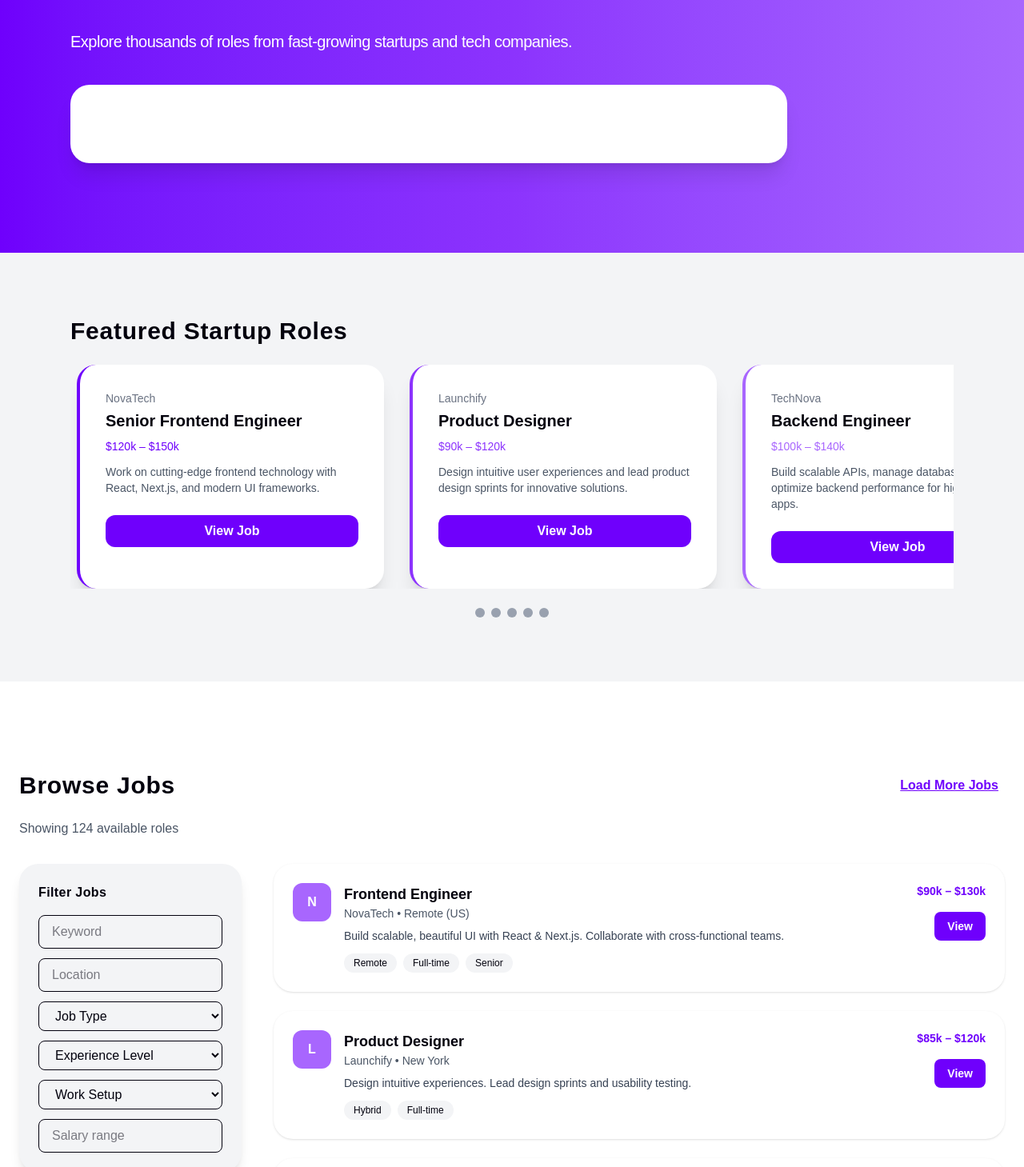
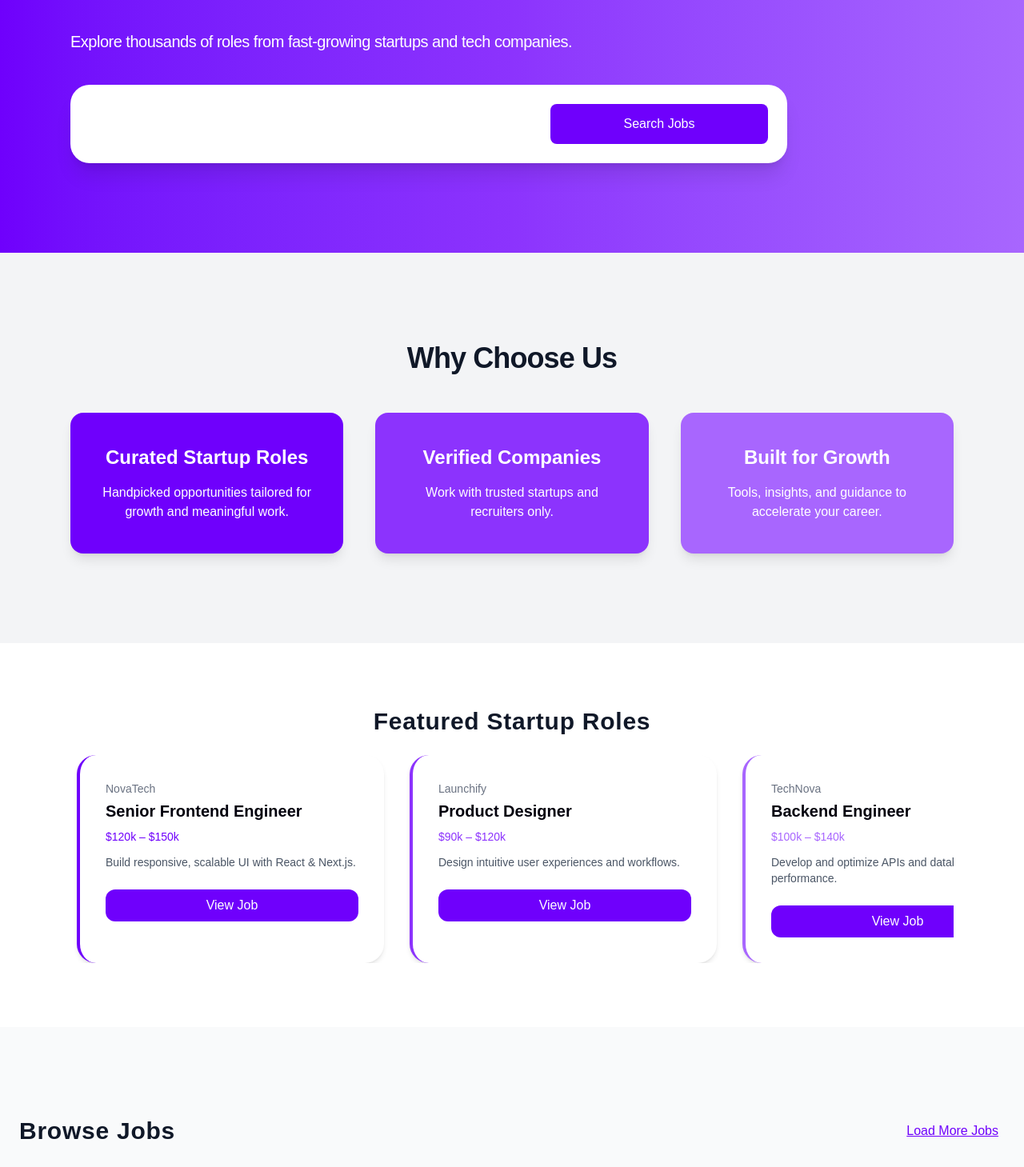
Before and after one commit to adebisidolapo/technicaljobboard, a Next.js app in the folder jobboard/: page / in a window 1280 px wide. Shown: the part 388-1847 px from the top of the page at 80% size. Built offline with nearby package versions, Linux system fonts and the light colour scheme.

Commit message:
Fix Hero search bar, re-add Why Choose Us & Footer, improve headers, Featured & Browse Jobs updates

```diff
--- a/jobboard/app/page.tsx
+++ b/jobboard/app/page.tsx
@@ -14,97 +14,116 @@ export default function Home() {
             Explore thousands of roles from fast-growing startups and tech companies.
           </p>
 
+          {/* Job Search Bar */}
           <div className="mt-10 bg-white rounded-3xl shadow-xl p-6 grid grid-cols-1 md:grid-cols-3 gap-4 max-w-4xl mx-auto md:mx-0">
-            <input className="border px-4 py-3 rounded-lg" placeholder="Keyword: e.g Frontend, Product Designer" />
-            <input className="border px-4 py-3 rounded-lg" placeholder="Location: e.g Lagos, Remote" />
-            <select className="border px-4 py-3 rounded-lg">
-              <option>Job Type: Full-time, Part-time, Contract</option>
-              <option>Full-time</option>
-              <option>Part-time</option>
-              <option>Contract</option>
-              <option>Internship</option>
-            </select>
+            <input
+              className="border px-4 py-3 rounded-lg"
+              placeholder="Job title or keyword e.g Frontend Engineer"
+            />
+            <input
+              className="border px-4 py-3 rounded-lg"
+              placeholder="Location or Remote e.g Lagos, Remote"
+            />
+            <button className="bg-[#6F00FC] hover:bg-[#8C33FD] transition text-white rounded-lg font-medium">
+              Search Jobs
+            </button>
           </div>
         </div>
       </section>
 
-      {/* ================= FEATURED JOBS ================= */}
-      <section className="py-20 bg-gray-100">
+      {/* ================= WHY CHOOSE US ================= */}
+      <section className="py-28 bg-gray-100">
+        <div className="max-w-6xl mx-auto px-6 text-center">
+          <h2 className="text-4xl font-semibold mb-12 tracking-tight text-gray-900">
+            Why Choose Us
+          </h2>
+
+          <div className="grid grid-cols-1 md:grid-cols-3 gap-10">
+            {[
+              {
+                title: "Curated Startup Roles",
+                desc: "Handpicked opportunities tailored for growth and meaningful work.",
+                color: "#6F00FC",
+              },
+              {
+                title: "Verified Companies",
+                desc: "Work with trusted startups and recruiters only.",
+                color: "#8C33FD",
+              },
+              {
+                title: "Built for Growth",
+                desc: "Tools, insights, and guidance to accelerate your career.",
+                color: "#A866FE",
+              },
+            ].map((item) => (
+              <div
+                key={item.title}
+                className="rounded-2xl p-10 shadow-lg transform hover:-translate-y-2 transition"
+                style={{ backgroundColor: item.color, color: "#fff" }}
+              >
+                <h3 className="text-2xl font-semibold mb-4">{item.title}</h3>
+                <p className="text-base">{item.desc}</p>
+              </div>
+            ))}
+          </div>
+        </div>
+      </section>
+
+      {/* ================= FEATURED JOBS (Carousel) ================= */}
+      <section className="py-20 bg-white">
         <div className="max-w-6xl mx-auto px-6">
-          <div className="flex justify-between items-center mb-6">
-            <h2 className="text-3xl font-extrabold tracking-wide">Featured Startup Roles</h2>
-          </div>
+          <h2 className="text-3xl font-semibold mb-6 tracking-wide text-gray-900 text-center">
+            Featured Startup Roles
+          </h2>
 
-          {/* Carousel / horizontal scroll */}
           <div className="flex overflow-x-auto gap-8 snap-x snap-mandatory px-2">
             {[
               {
                 role: "Senior Frontend Engineer",
                 company: "NovaTech",
                 salary: "$120k – $150k",
-                desc: "Work on cutting-edge frontend technology with React, Next.js, and modern UI frameworks.",
+                desc: "Build responsive, scalable UI with React & Next.js.",
                 color: "#6F00FC",
               },
               {
                 role: "Product Designer",
                 company: "Launchify",
                 salary: "$90k – $120k",
-                desc: "Design intuitive user experiences and lead product design sprints for innovative solutions.",
+                desc: "Design intuitive user experiences and workflows.",
                 color: "#8C33FD",
               },
               {
                 role: "Backend Engineer",
                 company: "TechNova",
                 salary: "$100k – $140k",
-                desc: "Build scalable APIs, manage databases, and optimize backend performance for high-traffic apps.",
+                desc: "Develop and optimize APIs and databases for high performance.",
                 color: "#A866FE",
-              },
-              {
-                role: "Full Stack Developer",
-                company: "CodeCraft",
-                salary: "$110k – $160k",
-                desc: "Own the end-to-end development of web applications using modern stacks.",
-                color: "#6F00FC",
-              },
-              {
-                role: "Data Analyst",
-                company: "InsightLabs",
-                salary: "$80k – $110k",
-                desc: "Analyze large datasets, create dashboards, and provide actionable insights to decision-makers.",
-                color: "#8C33FD",
               },
             ].map((job, idx) => (
               <div
                 key={idx}
-                className="flex-none w-96 snap-center bg-white rounded-3xl p-8 shadow-xl border-l-4 hover:shadow-2xl transition"
+                className="flex-none w-96 snap-center bg-white rounded-3xl p-8 shadow-md border-l-4 hover:shadow-xl transition"
                 style={{ borderColor: job.color }}
               >
                 <p className="text-sm font-medium text-gray-500">{job.company}</p>
-                <h3 className="text-xl font-bold mt-1">{job.role}</h3>
+                <h3 className="text-xl font-semibold mt-1">{job.role}</h3>
                 <p className="text-sm font-medium mt-2" style={{ color: job.color }}>{job.salary}</p>
                 <p className="text-gray-600 mt-3 text-sm">{job.desc}</p>
-                <button className="mt-6 w-full bg-[#6F00FC] hover:bg-[#8C33FD] text-white px-4 py-2 rounded-xl font-semibold transition">
+                <button className="mt-6 w-full bg-[#6F00FC] hover:bg-[#8C33FD] text-white px-4 py-2 rounded-xl font-medium transition">
                   View Job
                 </button>
               </div>
-            ))}
-          </div>
-
-          {/* Centered Dots */}
-          <div className="flex justify-center mt-6 gap-2">
-            {[0, 1, 2, 3, 4].map((_, i) => (
-              <span key={i} className="w-3 h-3 rounded-full bg-gray-400"></span>
             ))}
           </div>
         </div>
       </section>
 
       {/* ================= BROWSE JOBS ================= */}
-      <section className="py-28 bg-white">
+      <section className="py-28 bg-gray-50">
         <div className="max-w-7xl mx-auto px-6">
           <div className="flex justify-between items-center mb-6">
-            <h2 className="text-3xl font-extrabold tracking-wide">Browse Jobs</h2>
-            <span className="text-[#6F00FC] font-semibold underline cursor-pointer hover:bg-gray-100 px-2 rounded transition">
+            <h2 className="text-3xl font-semibold tracking-wide text-gray-900">Browse Jobs</h2>
+            <span className="text-[#6F00FC] font-medium underline cursor-pointer hover:bg-gray-100 px-2 rounded transition">
               Load More Jobs
             </span>
           </div>
@@ -113,8 +132,8 @@ export default function Home() {
           <div className="grid grid-cols-1 lg:grid-cols-4 gap-10">
 
             {/* Filters */}
-            <aside className="bg-gray-100 rounded-3xl p-6 h-fit shadow-lg">
-              <h3 className="font-bold mb-4 tracking-wide">Filter Jobs</h3>
+            <aside className="bg-white rounded-3xl p-6 h-fit shadow-lg">
+              <h3 className="font-semibold mb-4 tracking-wide text-gray-900">Filter Jobs</h3>
               <input className="w-full border rounded-lg px-4 py-2 mb-3" placeholder="Keyword" />
               <input className="w-full border rounded-lg px-4 py-2 mb-3" placeholder="Location" />
               <select className="w-full border rounded-lg px-4 py-2 mb-3">
@@ -142,17 +161,52 @@ export default function Home() {
             {/* Job Feed */}
             <div className="lg:col-span-3 space-y-6">
               {[
-                { role: "Frontend Engineer", company: "NovaTech", location: "Remote (US)", salary: "$90k – $130k", desc: "Build scalable, beautiful UI with React & Next.js. Collaborate with cross-functional teams.", tags: ["Remote", "Full-time", "Senior"] },
-                { role: "Product Designer", company: "Launchify", location: "New York", salary: "$85k – $120k", desc: "Design intuitive experiences. Lead design sprints and usability testing.", tags: ["Hybrid", "Full-time"] },
-                { role: "Backend Developer", company: "TechNova", location: "San Francisco", salary: "$100k – $140k", desc: "Develop APIs, manage databases, optimize backend performance.", tags: ["Full-time", "Mid-level"] },
-                { role: "Data Analyst", company: "InsightLabs", location: "Remote", salary: "$80k – $110k", desc: "Analyze large datasets and create actionable dashboards.", tags: ["Remote", "Full-time"] },
-                { role: "Full Stack Developer", company: "CodeCraft", location: "Lagos", salary: "$110k – $160k", desc: "Build end-to-end web solutions using modern stacks.", tags: ["Full-time"] },
+                {
+                  role: "Frontend Engineer",
+                  company: "NovaTech",
+                  location: "Remote (US)",
+                  salary: "$90k – $130k",
+                  desc: "Develop responsive, scalable UIs with React & Next.js, collaborate across teams.",
+                  tags: ["Remote", "Full-time", "Senior"]
+                },
+                {
+                  role: "Product Designer",
+                  company: "Launchify",
+                  location: "New York",
+                  salary: "$85k – $120k",
+                  desc: "Lead design sprints, create prototypes, and improve user experiences.",
+                  tags: ["Hybrid", "Full-time"]
+                },
+                {
+                  role: "Backend Developer",
+                  company: "TechNova",
+                  location: "San Francisco",
+                  salary: "$100k – $140k",
+                  desc: "Build efficient APIs and optimize database performance.",
+                  tags: ["Full-time", "Mid-level"]
+                },
+                {
+                  role: "Data Analyst",
+                  company: "InsightLabs",
+                  location: "Remote",
+                  salary: "$80k – $110k",
+                  desc: "Analyze datasets and provide actionable insights to stakeholders.",
+                  tags: ["Remote", "Full-time"]
+                },
+                {
+                  role: "Full Stack Developer",
+                  company: "CodeCraft",
+                  location: "Lagos",
+                  salary: "$110k – $160k",
+                  desc: "End-to-end web application development using modern frameworks.",
+                  tags: ["Full-time"]
+                },
               ].map((job, idx) => (
                 <div key={idx} className="bg-white rounded-3xl p-6 shadow-sm hover:shadow-md transition flex justify-between items-start">
                   <div className="flex gap-4">
                     <div className="w-12 h-12 rounded-xl bg-[#A866FE] text-white flex items-center justify-center font-bold">{job.company[0]}</div>
                     <div>
-                      <h3 className="text-lg font-bold">{job.role}</h3>
+                      <h3 className="text-lg font-semibold">{job.role}</h3>
                       <p className="text-sm text-gray-600">{job.company} • {job.location}</p>
                       <p className="text-gray-700 mt-2 text-sm">{job.desc}</p>
                       <div className="flex flex-wrap gap-2 mt-3">
@@ -163,7 +217,7 @@ export default function Home() {
                     </div>
                   </div>
                   <div className="text-right">
-                    <p className="text-sm font-bold text-[#6F00FC]">{job.salary}</p>
+                    <p className="text-sm font-medium text-[#6F00FC]">{job.salary}</p>
                     <button className="mt-4 bg-[#6F00FC] hover:bg-[#8C33FD] text-white px-4 py-2 rounded-lg text-sm font-semibold transition">View</button>
                   </div>
                 </div>
@@ -178,7 +232,7 @@ export default function Home() {
       <section className="py-28 bg-white">
         <div className="max-w-6xl mx-auto px-6 flex flex-col md:flex-row items-center gap-10">
 
-          {/* Left Image */}
+          {/* Left Image (fictional objects) */}
           <div className="md:w-1/2">
             <img
               src="https://images.unsplash.com/photo-1603791440384-56cd371ee9a7?auto=format&fit=crop&w=800&q=80"
@@ -189,11 +243,11 @@ export default function Home() {
 
           {/* Right Text */}
           <div className="md:w-1/2">
-            <h2 className="text-3xl font-extrabold mb-6 tracking-wide">Empowering Job Seekers</h2>
+            <h2 className="text-3xl font-semibold mb-6 tracking-tight">Empowering Job Seekers</h2>
             <p className="text-gray-700 mb-6">
               We provide startup opportunities, verified companies, and career tools designed to help you grow faster and succeed in your dream role.
             </p>
-            <button className="bg-[#6F00FC] hover:bg-[#8C33FD] text-white px-6 py-3 rounded-xl font-semibold transition">
+            <button className="bg-[#6F00FC] hover:bg-[#8C33FD] text-white px-6 py-3 rounded-xl font-medium transition">
               Get Started
             </button>
           </div>
@@ -201,6 +255,43 @@ export default function Home() {
         </div>
       </section>
 
+      {/* ================= FOOTER ================= */}
+      <footer className="bg-[#02000D] text-white py-16">
+        <div className="max-w-6xl mx-auto px-6 grid grid-cols-1 md:grid-cols-3 gap-10">
+
+          {/* Logo / Info */}
+          <div>
+            <h2 className="text-2xl font-semibold mb-4">TechnicalJobboard</h2>
+            <p className="text-gray-300">
+              Connecting ambitious professionals with innovative startups.
+            </p>
+          </div>
+
+          {/* Quick Links */}
+          <div>
+            <h3 className="font-semibold mb-4">Quick Links</h3>
+            <ul className="space-y-2">
+              <li><a href="#" className="hover:text-[#6F00FC] transition">Home</a></li>
+              <li><a href="#" className="hover:text-[#8C33FD] transition">Jobs</a></li>
+              <li><a href="#" className="hover:text-[#A866FE] transition">About</a></li>
+              <li><a href="#" className="hover:text-[#6F00FC] transition">Contact</a></li>
+            </ul>
+          </div>
+
+          {/* Contact */}
+          <div>
+            <h3 className="font-semibold mb-4">Contact</h3>
+            <p className="text-gray-300 mb-2">Email: info@technicaljobboard.com</p>
+            <p className="text-gray-300 mb-2">Phone: +234 800 000 0000</p>
+            <p className="text-gray-300">Location: Lagos, Nigeria</p>
+          </div>
+        </div>
+
+        <div className="mt-12 text-center text-gray-500 text-sm">
+          &copy; {new Date().getFullYear()} TechnicalJobboard. All rights reserved.
+        </div>
+      </footer>
+
     </main>
   )
 }
```
